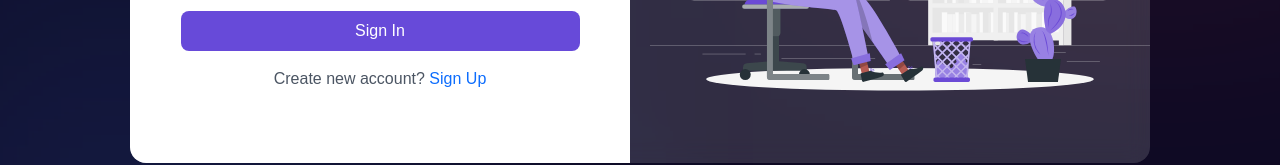
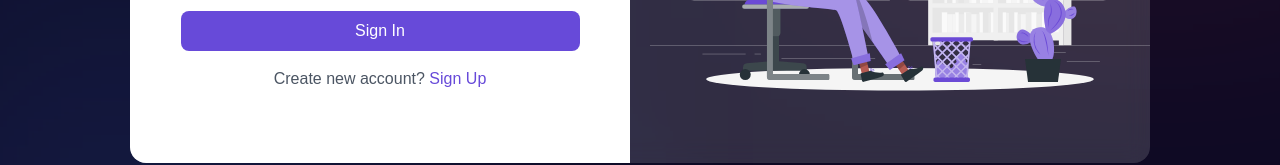
Before and after one commit to farukulWD/world-bank-frontend, a Next.js app: page /login in a window 1280 px wide. Shown: the part 487-652 px from the top of the page. Built offline with nearby package versions, Linux system fonts and the light colour scheme.

Commit message:
Change navigation text color in auth page

```diff
--- a/src/components/forms/LoginForm.tsx
+++ b/src/components/forms/LoginForm.tsx
@@ -118,7 +118,7 @@ const LoginForm = () => {
 
             <p className="text-center text-gray-600">
                 Create new account?{' '}
-                <Link className="text-primary" href={'/register'}>
+                <Link className="text-[#674ad9]" href={'/register'}>
                     Sign Up
                 </Link>
             </p>
--- a/src/components/forms/RegisterForm.tsx
+++ b/src/components/forms/RegisterForm.tsx
@@ -115,7 +115,7 @@ const RegisterForm = () => {
 
             <p className="text-center text-gray-600">
                 Already have an account?{' '}
-                <Link className="text-primary" href={'/login'}>
+                <Link className="text-[#674ad9]" href={'/login'}>
                     Sign Up
                 </Link>
             </p>
```
